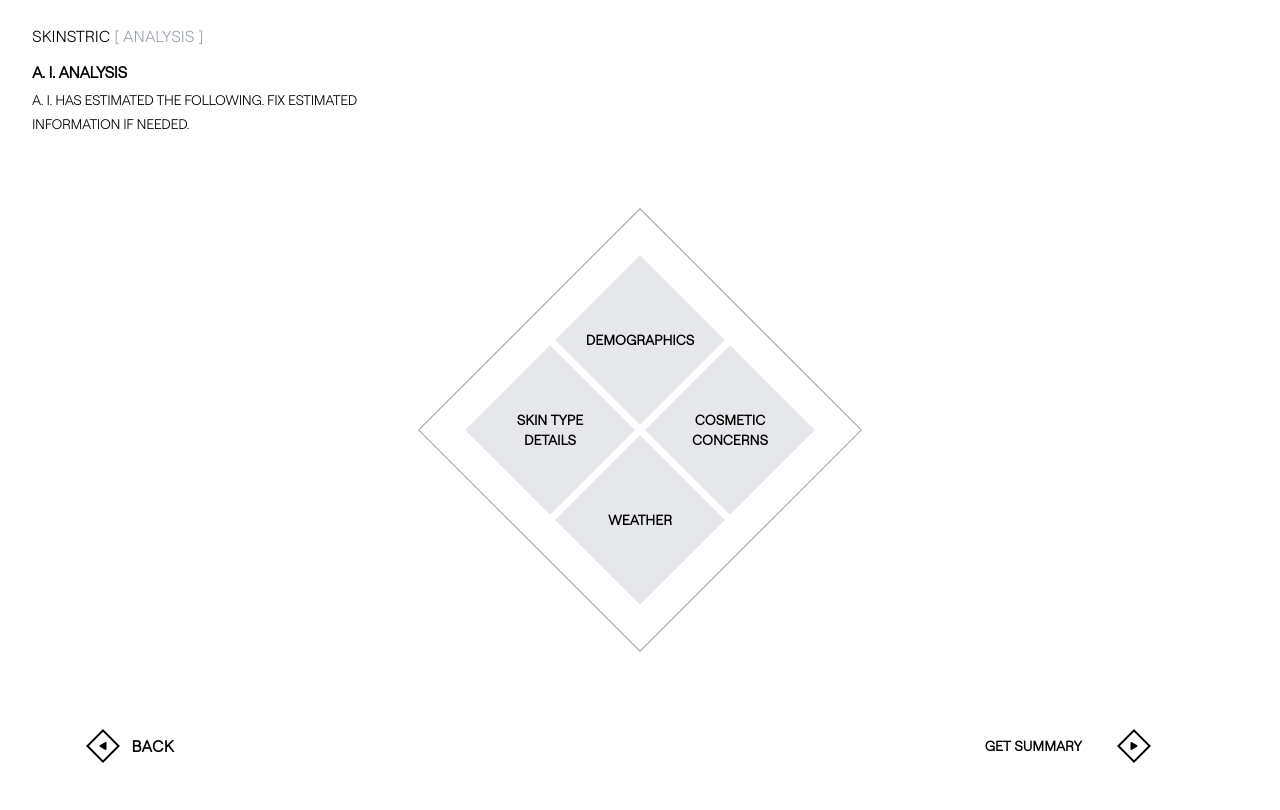
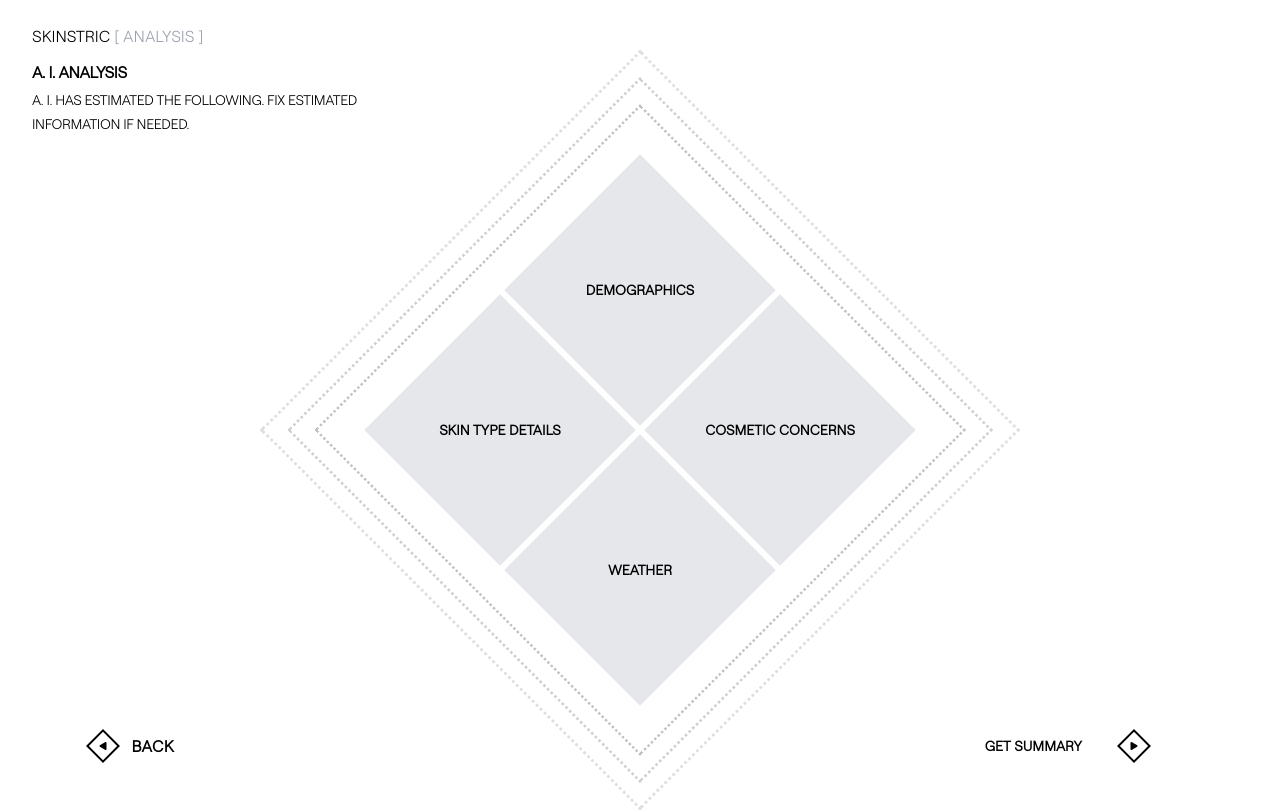
Before and after one commit to Fab785/skinstric, a React (Create React App) app: page /analysis-overview in a window 1280 px wide. Built offline with nearby package versions, Linux system fonts and the light colour scheme.

Commit message:
rhombuses added on analysis review

```diff
--- a/src/pages/AnalysisOverview.jsx
+++ b/src/pages/AnalysisOverview.jsx
@@ -12,10 +12,10 @@ export default function AnalysisOverview() {
   };
 
   const items = [
-    { label: "Demographics", offsetX: 0, offsetY: -90 },
-    { label: "Cosmetic Concerns", offsetX: 90, offsetY: 0 },
-    { label: "Weather", offsetX: 0, offsetY: 90 },
-    { label: "Skin Type Details", offsetX: -90, offsetY: 0 },
+    { label: "Demographics", offsetX: 0, offsetY: -140 },
+    { label: "Cosmetic Concerns", offsetX: 140, offsetY: 0 },
+    { label: "Weather", offsetX: 0, offsetY: 140 },
+    { label: "Skin Type Details", offsetX: -140, offsetY: 0 },
   ];
 
   const handleClick = (label) => {
@@ -49,16 +49,24 @@ export default function AnalysisOverview() {
 
       {/* Center Rhombus Section */}
       <div className="flex-1 flex items-center justify-center relative">
-        {/* Outer Big Rhombus */}
-        <div
-          className="absolute bg-transparent border border-gray-400"
-          style={{
-            width: 314,
-            height: 314,
-            transform: "rotate(-45deg)",
-            zIndex: 1,
-          }}
-        />
+        {/* Dotted Outer Rhombuses */}
+        {[2.4, 2.6, 2.8].map((scale, i) => (
+          <div
+            key={`dotted-${i}`}
+            className="absolute"
+            style={{
+              width: 192,
+              height: 192,
+              top: "50%",
+              left: "50%",
+              transform: `translate(-50%, -50%) rotate(-45deg) scale(${scale})`,
+              zIndex: 0,
+              border: "1px dotted",
+              borderColor: `rgba(100, 100, 100, ${0.4 - i * 0.1})`, // fading effect
+              borderWidth: "1px",
+            }}
+          />
+        ))}
 
         {/* Inner Rhombuses */}
         {items.map((item, i) => (
@@ -67,8 +75,8 @@ export default function AnalysisOverview() {
             className="absolute flex items-center justify-center bg-gray-200 text-black hover:bg-gray-300 cursor-pointer transition-colors"
             onClick={() => handleClick(item.label)}
             style={{
-              width: 120,
-              height: 120,
+              width: 192,
+              height: 192,
               top: `calc(50% + ${item.offsetY}px)`,
               left: `calc(50% + ${item.offsetX}px)`,
               transform: "translate(-50%, -50%) rotate(-45deg)",
```
